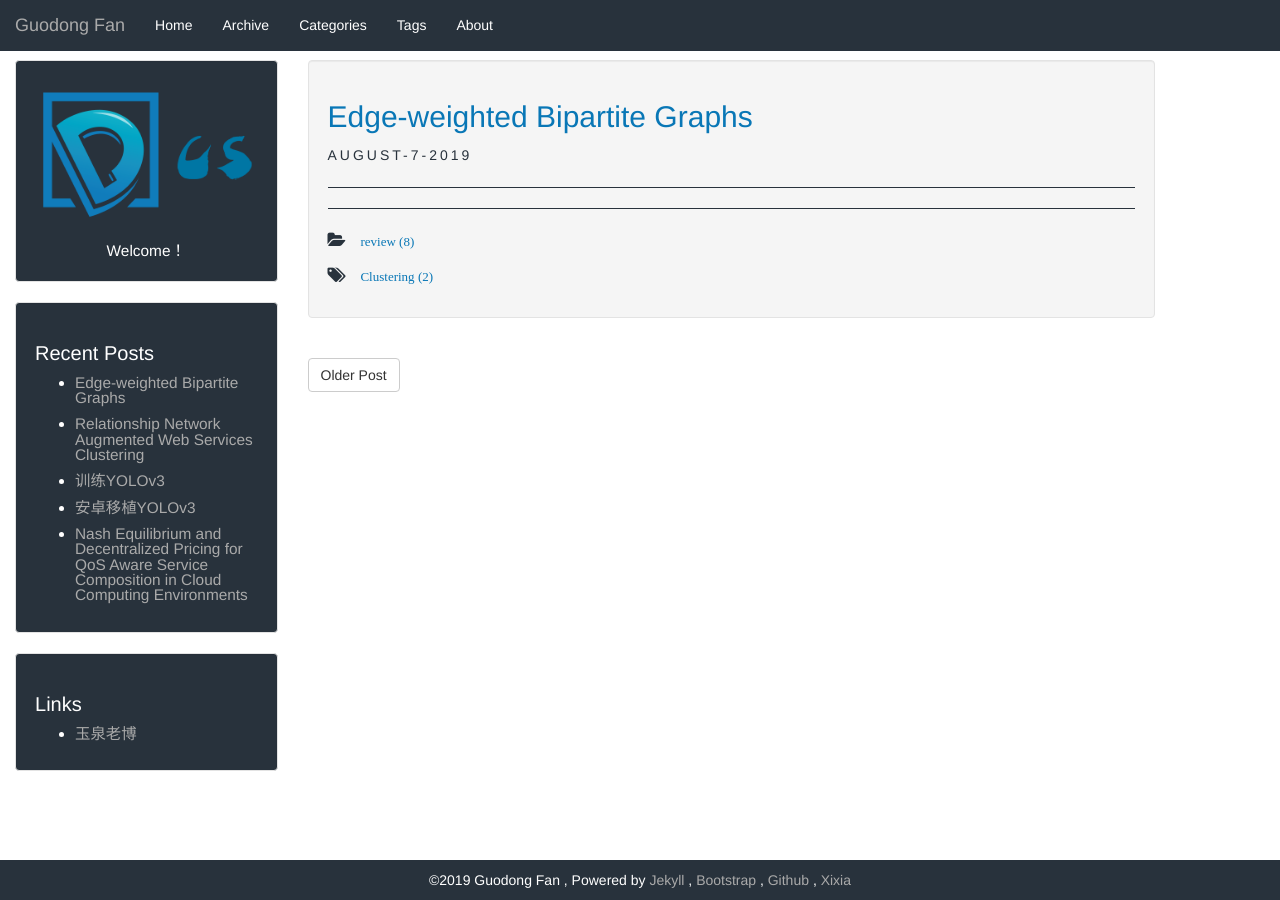
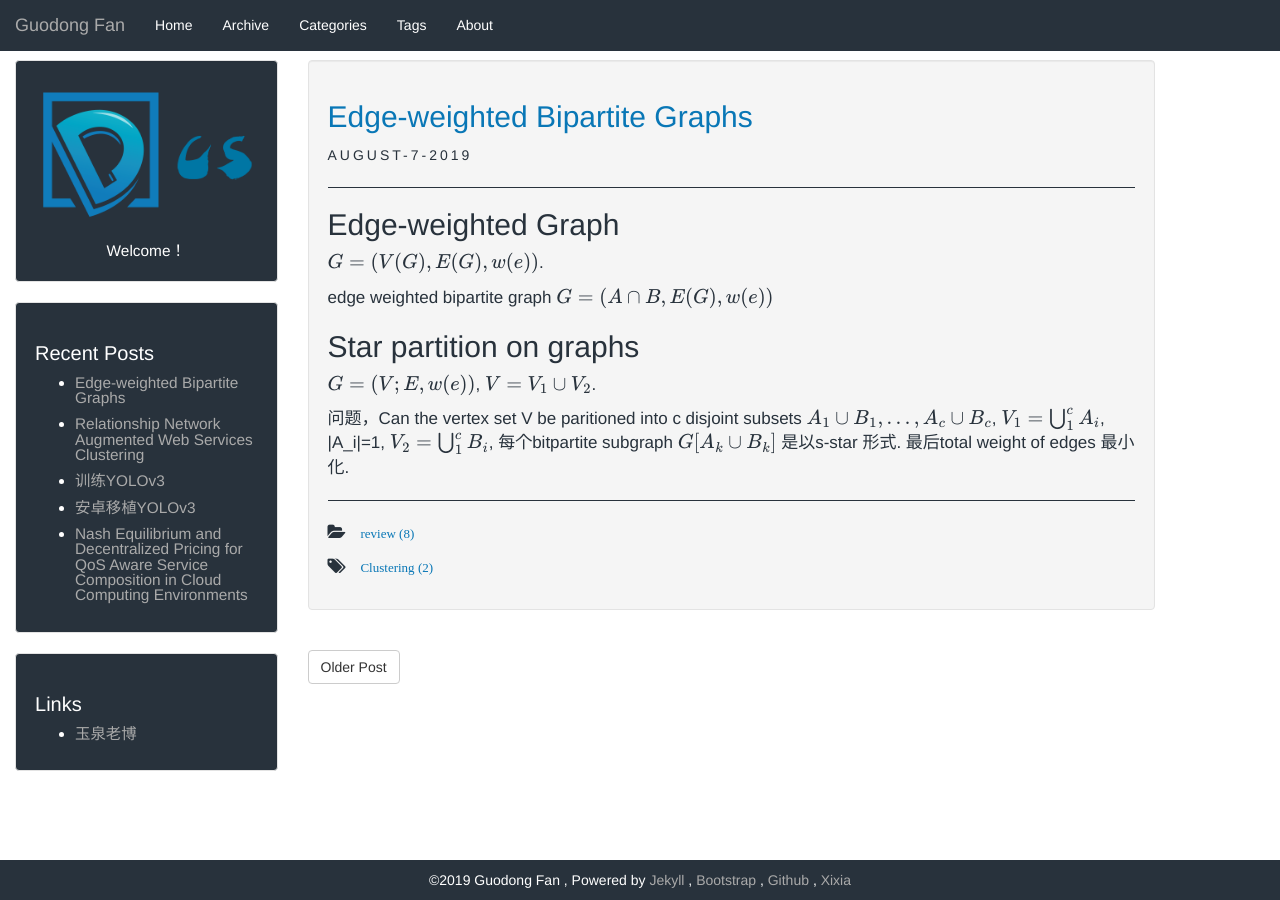
Before and after one commit to GuodongFan/GuodongFan.github.io, a Jekyll site: the page built from _posts/2019-08-07-Edge-Weighted-Bipartite.md, in a window 1280 px wide. Built offline with Jekyll 4.4.1, drawn with Linux system fonts in a browser that asks for light colours; our own code applies the rules of GitHub Pages for plain Markdown files; formulas are drawn with MathJax 3.

Commit message:
Update 2019-08-07-Edge-Weighted-Bipartite.md

```diff
--- a/_posts/2019-08-07-Edge-Weighted-Bipartite.md
+++ b/_posts/2019-08-07-Edge-Weighted-Bipartite.md
@@ -4,3 +4,15 @@ published: true
 category: review
 tag: Clustering
 ---
+
+## Edge-weighted Graph
+
+$G=(V(G), E(G), w(e))$.
+
+edge weighted bipartite graph $G=(A\cap B, E(G), w(e))$
+
+## Star partition on graphs
+$G=(V;E, w(e))$, $V=V_1 \cup V_2$.
+
+问题，Can the vertex set V be paritioned into c disjoint subsets $A_1 \cup B_1, ... , A_c \cup B_c$,
+$V_1 = \bigcup_1^c A_i$, |A_i|=1, $V_2 = \bigcup_1^c B_i$, 每个bitpartite subgraph $G\[A_k \cup B_k\]$ 是以s-star 形式. 最后total weight of edges 最小化.
```
